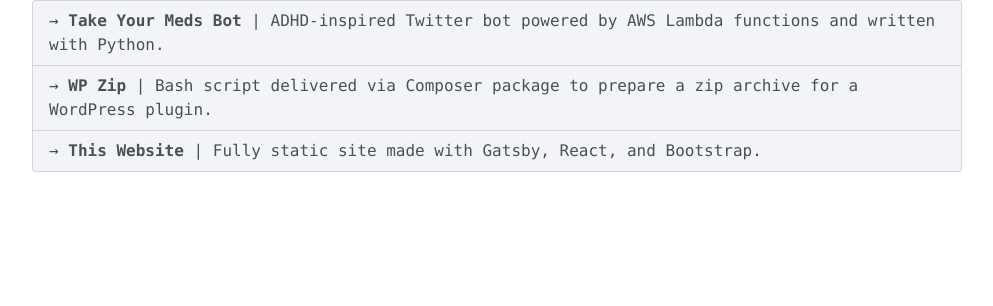
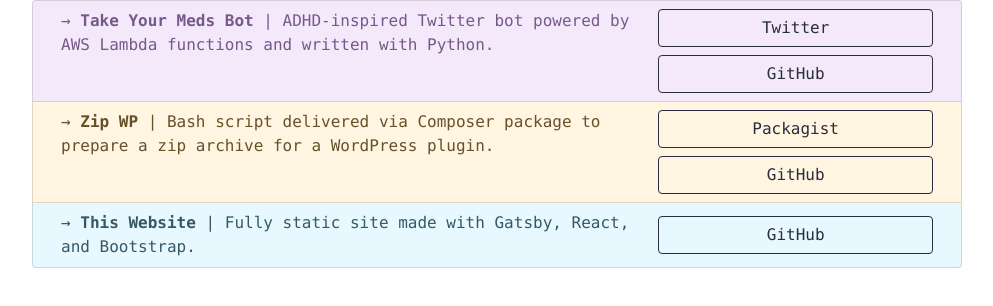
Before and after one commit to b-sik/portfolio-blog, a Gatsby site: page /sections/work-components/OtherShowcase in a window 1280 px wide. Shown: the whole page, without its empty margins (143-1136 px from the left). Built offline with nearby package versions, Linux system fonts and the light colour scheme; Gatsby itself is replaced by a stand-in of ours.

Commit message:
link updates

```diff
--- a/src/index.scss
+++ b/src/index.scss
@@ -26,6 +26,12 @@ body {
   font-family: $font-family-monospace;
 }
 
+.nav-link {
+  &:hover {
+    color: var(--bs-danger) !important;
+  }
+}
+
 li {
   list-style-type: square;
 
@@ -46,7 +52,6 @@ li {
   &::marker {
     color: var(--bs-success);
     content: "\003E\00A0";
-
   }
 }
 
--- a/src/pages/sections/work-components/OtherShowcase.js
+++ b/src/pages/sections/work-components/OtherShowcase.js
@@ -1,8 +1,10 @@
 import React from "react"
 
+import Button from "react-bootstrap/Button"
 import Container from "react-bootstrap/Container"
 import Col from "react-bootstrap/Col"
 import ListGroup from "react-bootstrap/ListGroup"
+import Row from "react-bootstrap/Row"
 
 const PluginShowcase = () => {
   return (
@@ -12,17 +14,97 @@ const PluginShowcase = () => {
         className="flex-grow-1 d-flex justify-content-center align-items-center"
       >
         <ListGroup>
-          <ListGroup.Item action variant="light">
-            &rarr;&nbsp;<strong>Take Your Meds Bot</strong> | ADHD-inspired
-            Twitter bot powered by AWS Lambda functions and written with Python.
+          <ListGroup.Item variant="secondary">
+            <Container>
+              <Row>
+                <Col xs={8}>
+                  &rarr;&nbsp;<strong>Take Your Meds Bot</strong> |
+                  ADHD-inspired Twitter bot powered by AWS Lambda functions and
+                  written with Python.
+                </Col>
+                <Col
+                  xs={4}
+                  className="d-flex flex-column align-items-center justify-content-center"
+                >
+                  <Button
+                    href="https://twitter.com/takeyourmedsbot"
+                    target="_blank"
+                    rel="noopener noreferrer"
+                    variant="outline-dark"
+                    className="mb-2 w-100"
+                  >
+                    Twitter
+                  </Button>
+                  <Button
+                    href="https://github.com/bszyk/twitter-bots"
+                    target="_blank"
+                    rel="noopener noreferrer"
+                    variant="outline-dark"
+                    className="w-100"
+                  >
+                    GitHub
+                  </Button>
+                </Col>
+              </Row>
+            </Container>
           </ListGroup.Item>
-          <ListGroup.Item action variant="light">
-            &rarr;&nbsp;<strong>WP Zip</strong> | Bash script delivered via
-            Composer package to prepare a zip archive for a WordPress plugin.
+          <ListGroup.Item variant="warning">
+            <Container>
+              <Row>
+                <Col xs={8}>
+                  &rarr;&nbsp;<strong>Zip WP</strong> | Bash script delivered
+                  via Composer package to prepare a zip archive for a WordPress
+                  plugin.
+                </Col>
+                <Col
+                  xs={4}
+                  className="d-flex flex-column align-items-center justify-content-center"
+                >
+                  <Button
+                    href="https://packagist.org/packages/bszyk/zip-wp"
+                    target="_blank"
+                    rel="noopener noreferrer"
+                    variant="outline-dark"
+                    className="mb-2 w-100"
+                  >
+                    Packagist
+                  </Button>
+                  <Button
+                    href="https://github.com/bszyk/zip-wp"
+                    target="_blank"
+                    rel="noopener noreferrer"
+                    variant="outline-dark"
+                    className="w-100"
+                  >
+                    GitHub
+                  </Button>
+                </Col>
+              </Row>
+            </Container>
           </ListGroup.Item>
-          <ListGroup.Item action variant="light">
-            &rarr;&nbsp;<strong>This Website</strong> | Fully static site made
-            with Gatsby, React, and Bootstrap.
+          <ListGroup.Item variant="info">
+            <Container>
+              <Row>
+                <Col xs={8}>
+                  &rarr;&nbsp;<strong>This Website</strong> | Fully static site
+                  made with Gatsby, React, and Bootstrap.
+                </Col>
+                <Col
+                  xs={4}
+                  className="d-flex flex-column align-items-center justify-content-center"
+                >
+                  <Button
+                    href="https://github.com/bszyk/portfolio-blog"
+                    target="_blank"
+                    rel="noopener noreferrer"
+                    variant="outline-dark"
+                    className="w-100"
+                  >
+                    GitHub
+                  </Button>
+                </Col>
+              </Row>
+            </Container>
           </ListGroup.Item>
         </ListGroup>
       </Col>
--- a/src/pages/sections/work-components/PluginShowcase.js
+++ b/src/pages/sections/work-components/PluginShowcase.js
@@ -67,7 +67,7 @@ const PluginShowcase = () => {
                   target="_blank"
                   rel="noopener noreferrer"
                 >
-                  Wordpress
+                  WordPress
                 </Button>
                 <Button
                   className="w-50 ms-1"
```
Also changed, not shown: src/pages/sections/contact.js (+13 -5 lines), src/pages/sections/header-components/navbar.js (+33 -8 lines), src/pages/sections/work-components/ThemeShowcase.js (+14 -3 lines).
